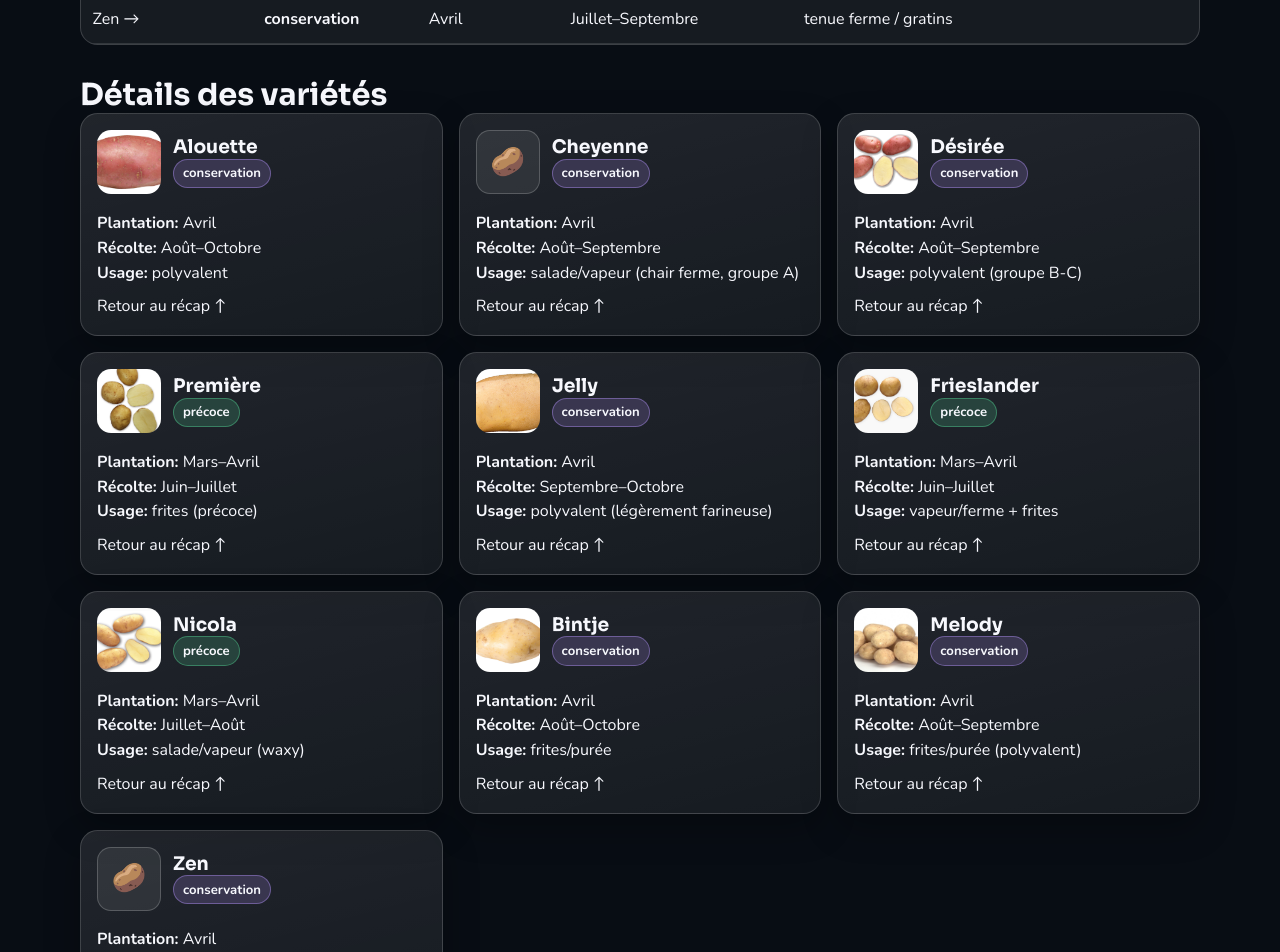
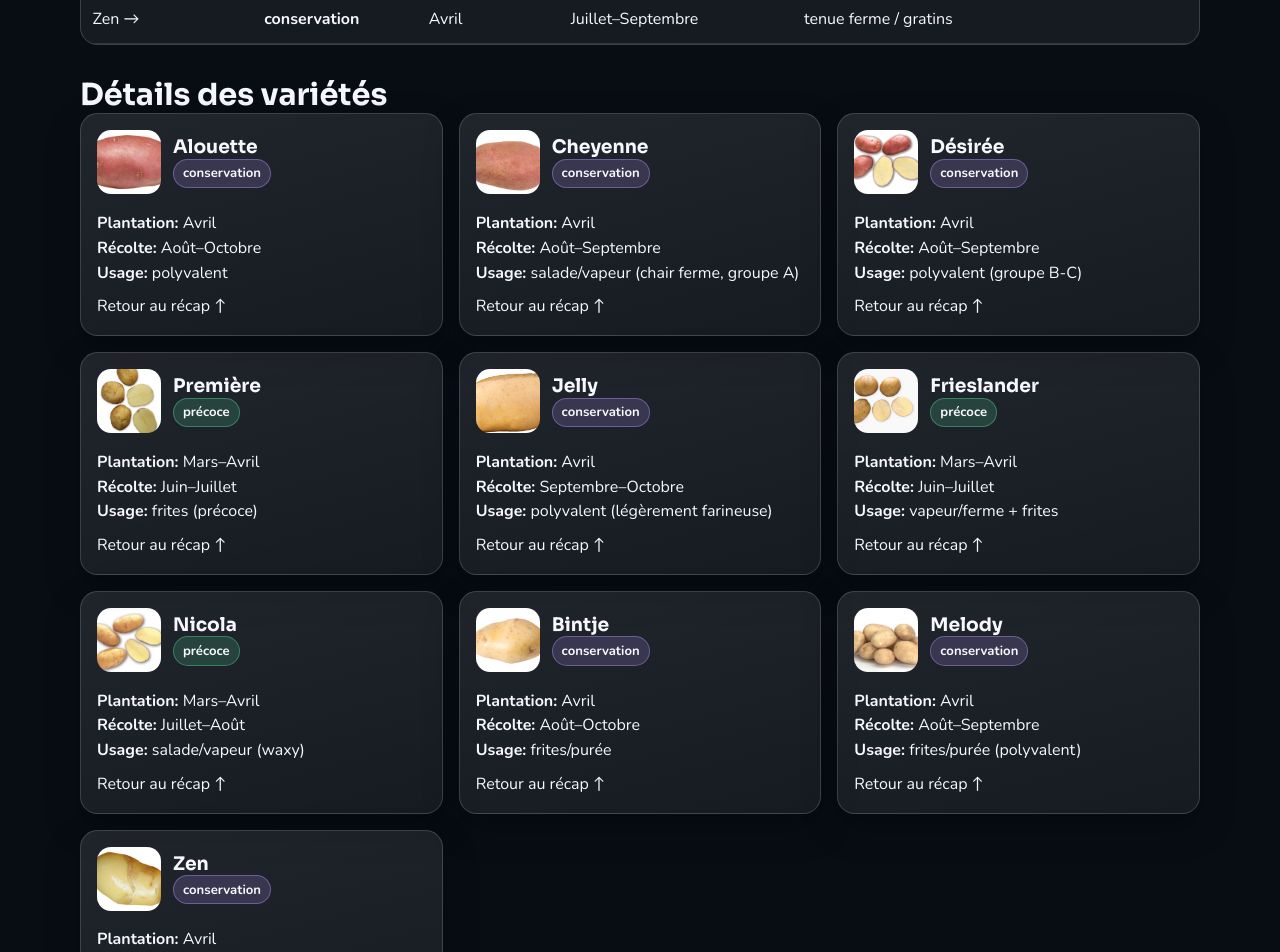
Before and after one commit to sebastiendewitodisee/Patatos, a React (Vite) app: page /#/varietes in a window 1280 px wide. Shown: the part 880-1832 px from the top of the page. Built offline with nearby package versions, Linux system fonts and the light colour scheme.

Commit message:
Add missing variety images (Cheyenne, Zen)

```diff
--- a/src/data/varieties.js
+++ b/src/data/varieties.js
@@ -9,7 +9,7 @@ export const varieties = [
   },
   {
     name: "Cheyenne",
-    image: "",
+    image: "varieties/cheyenne.jpg",
     type: "conservation",
     planting: "Avril",
     harvest: "Août–Septembre",
@@ -73,7 +73,7 @@ export const varieties = [
   },
   {
     name: "Zen",
-    image: "",
+    image: "varieties/zen.jpg",
     type: "conservation",
     planting: "Avril",
     harvest: "Juillet–Septembre",
```
Also changed, not shown: public/varieties/cheyenne.jpg (added), public/varieties/zen.jpg (added).
